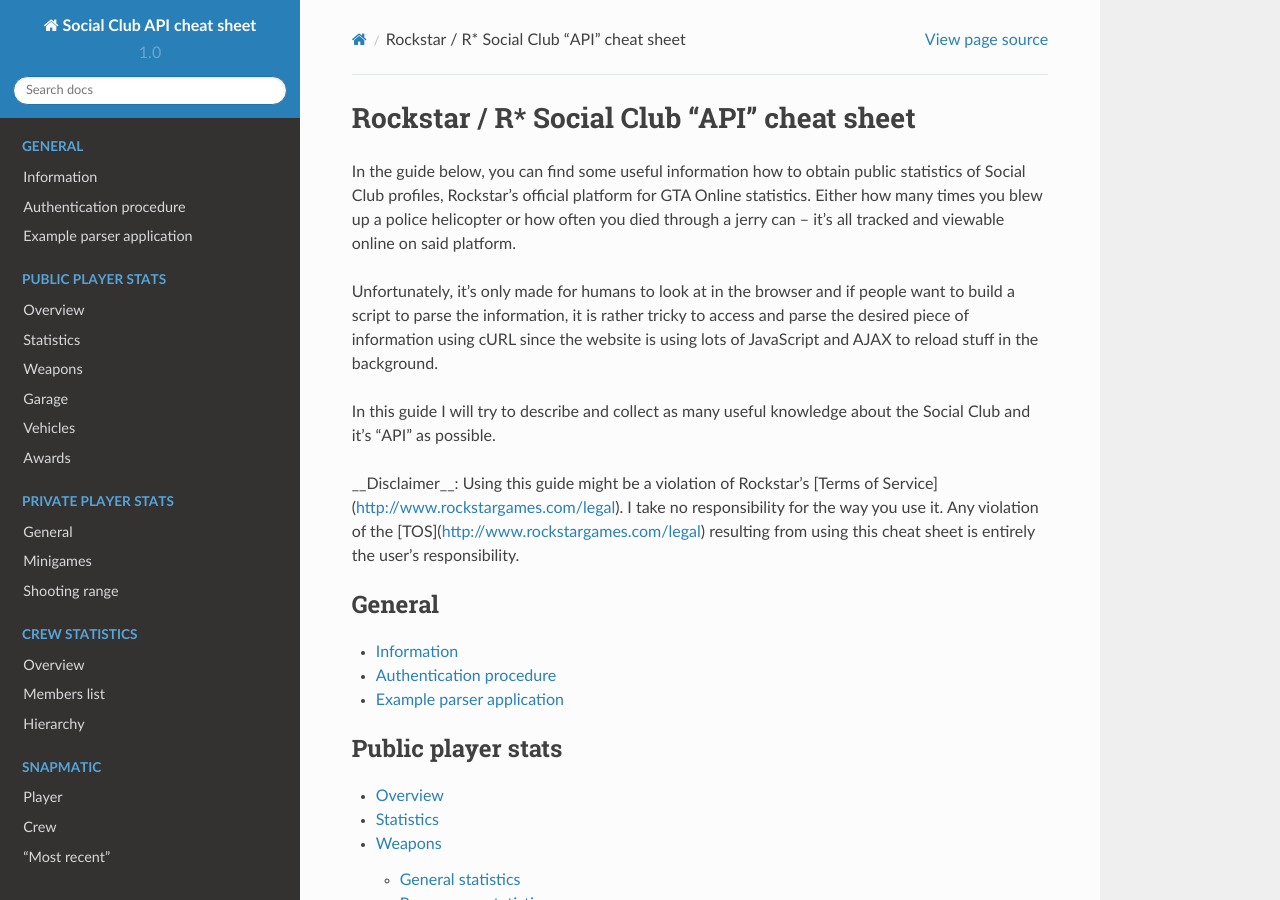
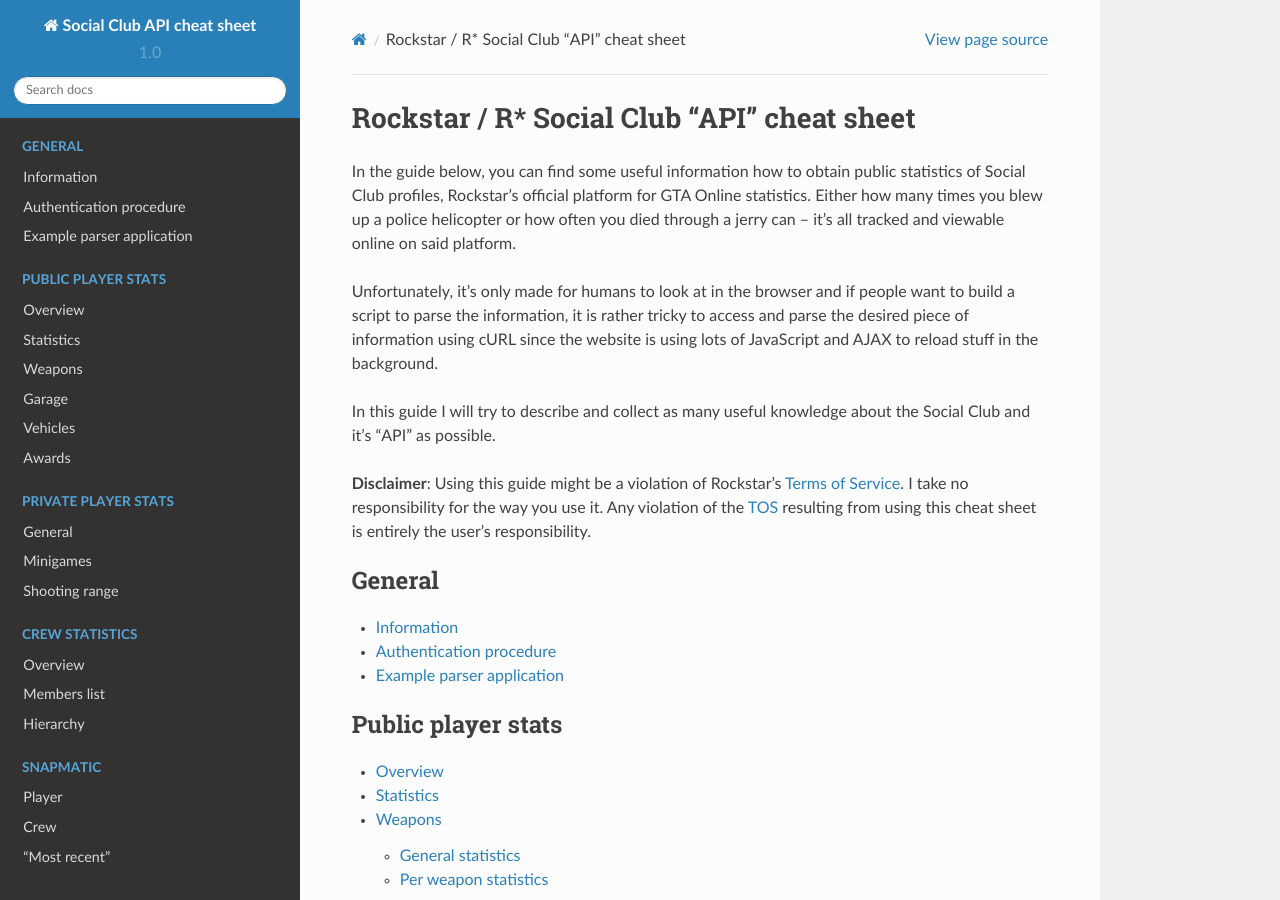
Before and after one commit to gta5-map/Social-Club-API-cheat-sheet, a Sphinx documentation site: the page built from docs/index.rst, in a window 1280 px wide and 900 px high. Built offline with Sphinx 7.4.7 and the Read the Docs theme 2.0.0, drawn with Linux system fonts in a browser that asks for light colours; some of the changed lines change nothing that is shown.

Commit message:
Turn Markdown into reStructured

```diff
--- a/docs/index.rst
+++ b/docs/index.rst
@@ -7,7 +7,7 @@
 
 In this guide I will try to describe and collect as many useful knowledge about the Social Club and it's "API" as possible.
 
-__Disclaimer__: Using this guide might be a violation of Rockstar's [Terms of Service](http://www.rockstargames.com/legal). I take no responsibility for the way you use it. Any violation of the [TOS](http://www.rockstargames.com/legal) resulting from using this cheat sheet is entirely the user's responsibility.
+**Disclaimer**: Using this guide might be a violation of Rockstar's `Terms of Service <http://www.rockstargames.com/legal>`_. I take no responsibility for the way you use it. Any violation of the `TOS <http://www.rockstargames.com/legal>`_ resulting from using this cheat sheet is entirely the user's responsibility.
 
 .. toctree::
    :caption: General
```
